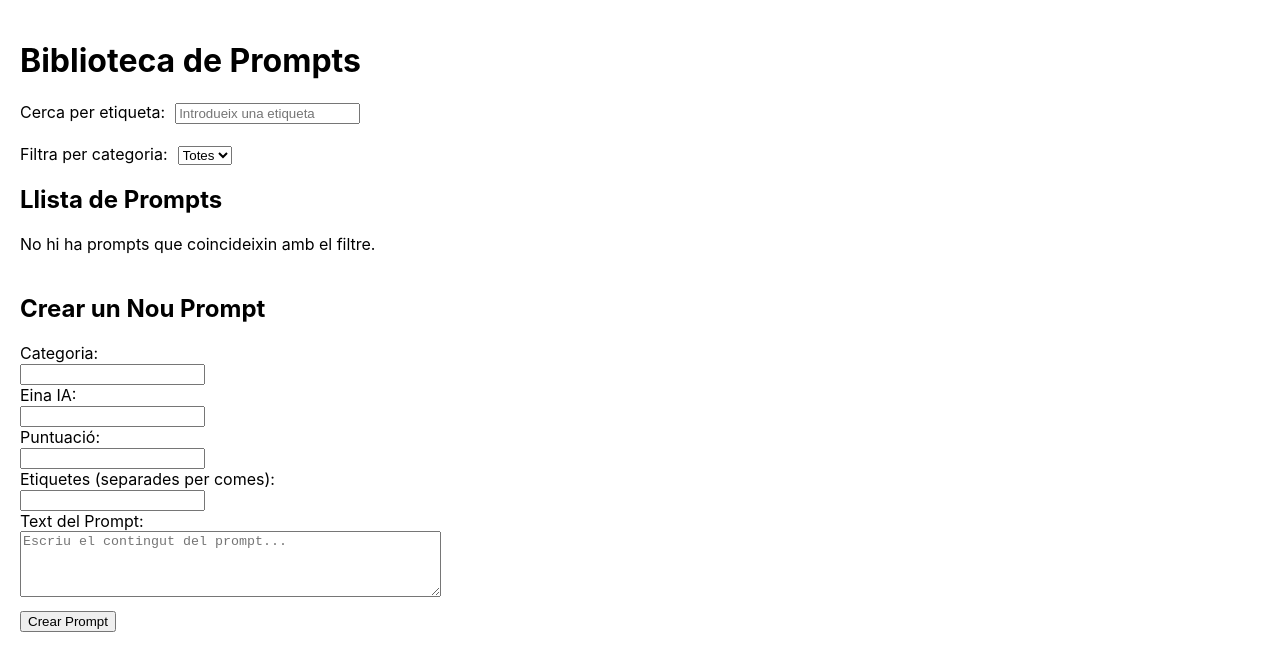
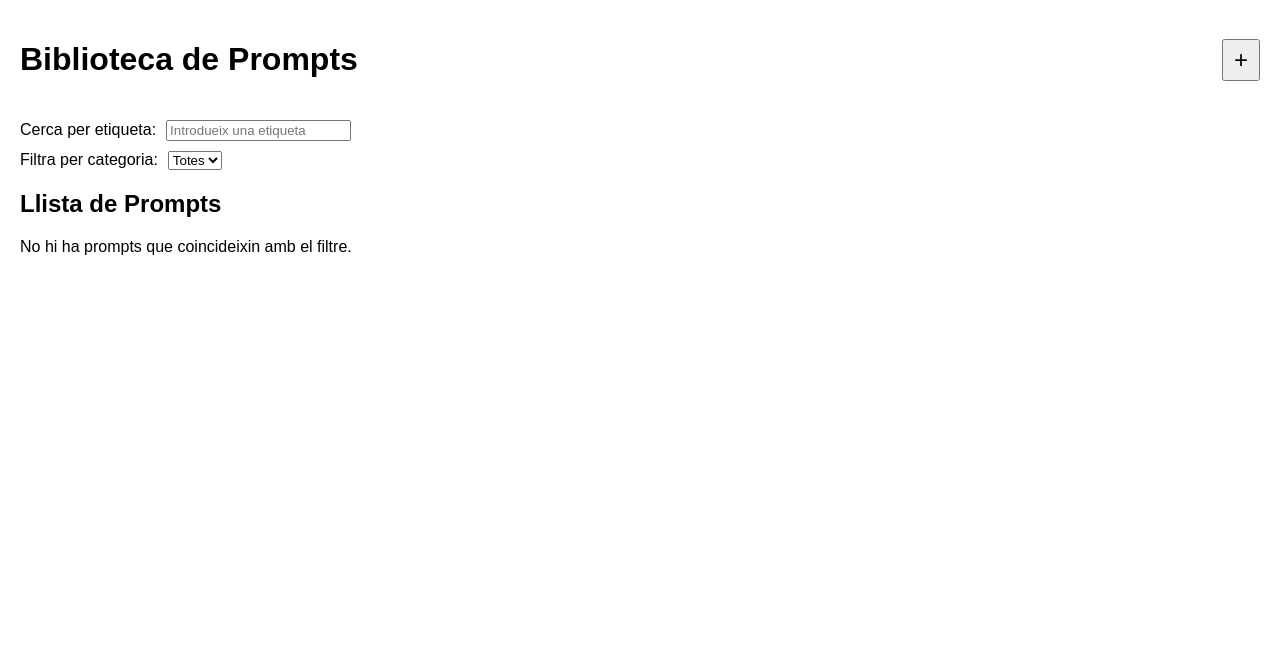
Before and after one commit to sciscar/prompt-library, a React (Create React App) app in the folder frontend/: page / in a window 1280 px wide. Shown: the top 670 px of the page. Built offline with nearby package versions, Linux system fonts and the light colour scheme.

Commit message:
Refactor App component to improve form handling and UI, adding toggle for new prompt form

```diff
--- a/frontend/src/App.js
+++ b/frontend/src/App.js
@@ -1,8 +1,9 @@
 import React, { useState, useEffect } from 'react';
 
 function App() {
-  // ESTAT PRINCIPAL
+  // ESTATS PRINCIPALS
   const [prompts, setPrompts] = useState([]);
+  const [showForm, setShowForm] = useState(false);
   const [formData, setFormData] = useState({
     categoria: '',
     einaIA: '',
@@ -11,17 +12,17 @@ function App() {
     textPrompt: ''
   });
 
-  // ESTAT PER A FILTRES
+  // ESTATS PER FILTRAR
   const [searchTag, setSearchTag] = useState('');
   const [selectedCategory, setSelectedCategory] = useState('');
 
-  // CARREGAR PROMPTS DES DE localStorage
+  // Carregar els prompts des de localStorage
   useEffect(() => {
     const savedPrompts = JSON.parse(localStorage.getItem('prompts')) || [];
     setPrompts(savedPrompts);
   }, []);
 
-  // GESTIÓ DE CANVIS AL FORMULARI
+  // Gestionar canvis als camps del formulari
   const handleChange = (e) => {
     setFormData({
       ...formData,
@@ -29,11 +30,10 @@ function App() {
     });
   };
 
-  // AFEGIR UN NOU PROMPT
+  // Enviar el formulari per afegir un nou prompt
   const handleSubmit = (e) => {
     e.preventDefault();
 
-    // Convertir puntuació a número i etiquetes a array
     const newPrompt = {
       categoria: formData.categoria.trim(),
       einaIA: formData.einaIA.trim(),
@@ -45,12 +45,11 @@ function App() {
       textPrompt: formData.textPrompt.trim()
     };
 
-    // Afegir el nou prompt a la llista
     const updatedPrompts = [...prompts, newPrompt];
     setPrompts(updatedPrompts);
     localStorage.setItem('prompts', JSON.stringify(updatedPrompts));
 
-    // Netejar el formulari
+    // Netejar el formulari i tancar-lo
     setFormData({
       categoria: '',
       einaIA: '',
@@ -58,32 +57,44 @@ function App() {
       etiquetes: '',
       textPrompt: ''
     });
+    setShowForm(false);
   };
 
-  // LLISTA DE CATEGORIES (extretes dels prompts)
+  // Obtenir categories úniques
   const categories = Array.from(new Set(prompts.map(p => p.categoria))).filter(cat => cat);
 
-  // FILTRAR PROMPTS SEGONS EL TAG I LA CATEGORIA
+  // Filtrar prompts segons etiqueta i categoria
   const filteredPrompts = prompts.filter(prompt => {
-    // Filtre per etiqueta (searchTag)
     const matchTag = searchTag === ''
       ? true
       : prompt.etiquetes.includes(searchTag.trim());
-
-    // Filtre per categoria (selectedCategory)
     const matchCategory = selectedCategory === ''
       ? true
       : prompt.categoria === selectedCategory;
-
     return matchTag && matchCategory;
   });
 
   return (
-    <div style={{ padding: '20px' }}>
+    <div style={{ padding: '20px', fontFamily: 'Arial, sans-serif' }}>
+      {/* Capçalera amb el botó "+" */}
+      <header style={{ display: 'flex', justifyContent: 'space-between', alignItems: 'center' }}>
         <h1>Biblioteca de Prompts</h1>
+        <button
+          onClick={() => setShowForm(!showForm)}
+          style={{
+            fontSize: '24px',
+            padding: '5px 10px',
+            cursor: 'pointer'
+          }}
+          title="Afegir nou prompt"
+        >
+          +
+        </button>
+      </header>
 
-      {/* FILTRE PER ETIQUETA */}
-      <div style={{ marginBottom: '20px' }}>
+      {/* Secció de filtres */}
+      <div style={{ marginTop: '20px', marginBottom: '20px' }}>
+        <div style={{ marginBottom: '10px' }}>
           <label htmlFor="searchTag" style={{ marginRight: '10px' }}>Cerca per etiqueta:</label>
           <input
             type="text"
@@ -93,9 +104,7 @@ function App() {
             placeholder="Introdueix una etiqueta"
           />
         </div>
-
-      {/* DESPLEGABLE DE CATEGORIES */}
-      <div style={{ marginBottom: '20px' }}>
+        <div>
           <label htmlFor="categoryFilter" style={{ marginRight: '10px' }}>Filtra per categoria:</label>
           <select
             id="categoryFilter"
@@ -110,16 +119,17 @@ function App() {
             ))}
           </select>
         </div>
+      </div>
 
-      {/* LLISTA DE PROMPTS */}
+      {/* Llista de Prompts */}
       <section>
         <h2>Llista de Prompts</h2>
         {filteredPrompts.length === 0 ? (
           <p>No hi ha prompts que coincideixin amb el filtre.</p>
         ) : (
-          <ul>
+          <ul style={{ listStyle: 'none', padding: 0 }}>
             {filteredPrompts.map((prompt, index) => (
-              <li key={index} style={{ marginBottom: '20px' }}>
+              <li key={index} style={{ border: '1px solid #ddd', padding: '10px', marginBottom: '10px' }}>
                 <div><strong>Categoria:</strong> {prompt.categoria}</div>
                 <div><strong>Eina IA:</strong> {prompt.einaIA}</div>
                 <div><strong>Puntuació:</strong> {prompt.puntuacio}</div>
@@ -134,11 +144,12 @@ function App() {
         )}
       </section>
 
-      {/* FORMULARI PER AFEGIR UN NOU PROMPT */}
+      {/* Formulari per afegir nou prompt (apareix al clicar el botó "+") */}
+      {showForm && (
         <section style={{ marginTop: '40px' }}>
           <h2>Crear un Nou Prompt</h2>
           <form onSubmit={handleSubmit}>
-          <div>
+            <div style={{ marginBottom: '10px' }}>
               <label>Categoria:</label><br/>
               <input
                 type="text"
@@ -149,7 +160,7 @@ function App() {
               />
             </div>
 
-          <div>
+            <div style={{ marginBottom: '10px' }}>
               <label>Eina IA:</label><br/>
               <input
                 type="text"
@@ -160,7 +171,7 @@ function App() {
               />
             </div>
 
-          <div>
+            <div style={{ marginBottom: '10px' }}>
               <label>Puntuació:</label><br/>
               <input
                 type="number"
@@ -171,7 +182,7 @@ function App() {
               />
             </div>
 
-          <div>
+            <div style={{ marginBottom: '10px' }}>
               <label>Etiquetes (separades per comes):</label><br/>
               <input
                 type="text"
@@ -181,7 +192,7 @@ function App() {
               />
             </div>
 
-          <div>
+            <div style={{ marginBottom: '10px' }}>
               <label>Text del Prompt:</label><br/>
               <textarea
                 name="textPrompt"
@@ -193,9 +204,13 @@ function App() {
               />
             </div>
 
-          <button type="submit" style={{ marginTop: '10px' }}>Crear Prompt</button>
+            <button type="submit" style={{ marginRight: '10px' }}>Crear Prompt</button>
+            <button type="button" onClick={() => setShowForm(false)}>
+              Cancel·lar
+            </button>
           </form>
         </section>
+      )}
     </div>
   );
 }
```
Lines whose indentation alone changed are shown as unchanged.
